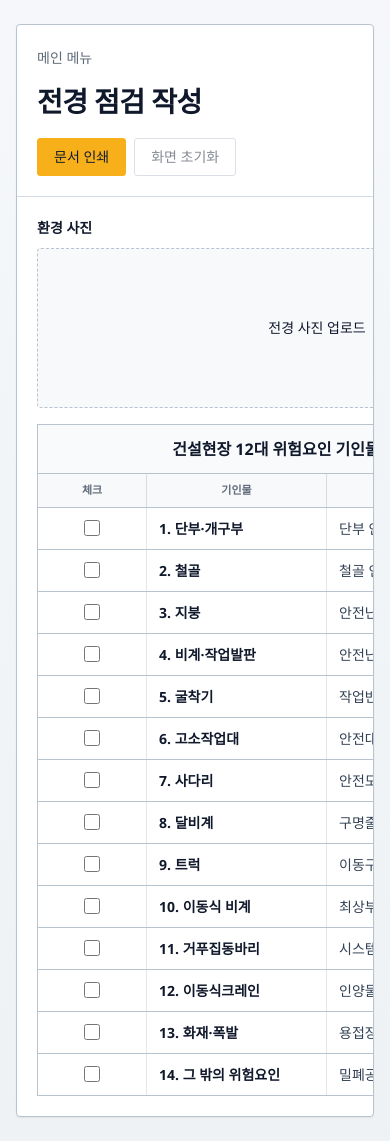
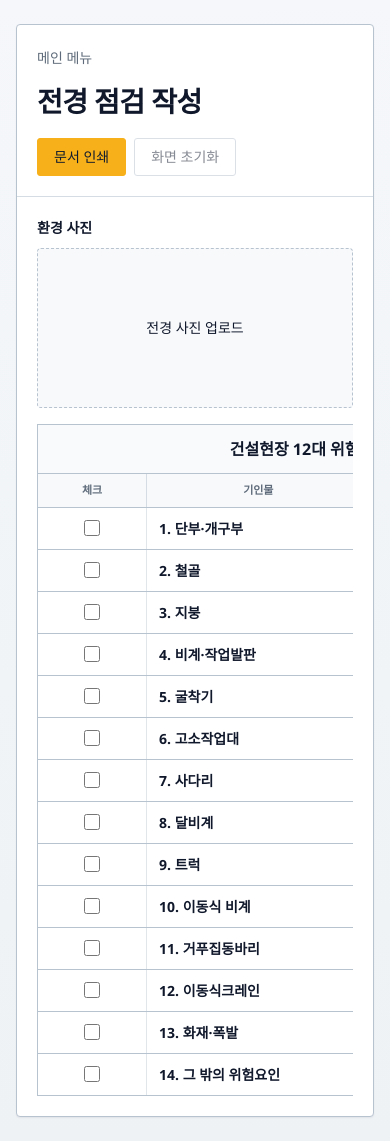
Before and after one commit to hosooregai-netizen/saftysite, a Next.js app: page /site-overview in a window 390 px wide. Built offline with nearby package versions, Linux system fonts and the light colour scheme.

Commit message:
Fix mobile overview upload overflow

```diff
--- a/components/site-overview/SiteOverviewChecklist.module.css
+++ b/components/site-overview/SiteOverviewChecklist.module.css
@@ -5,11 +5,13 @@
 
 .contentFrame {
   position: relative;
+  min-width: 0;
 }
 
 .contentShell {
   display: grid;
   gap: 16px;
+  min-width: 0;
   transition:
     filter 0.2s ease,
     opacity 0.2s ease;
@@ -25,11 +27,13 @@
 .stack {
   display: grid;
   gap: 16px;
+  min-width: 0;
 }
 
 .fieldBlock {
   display: grid;
   gap: 10px;
+  min-width: 0;
 }
 
 .fieldHeader {
@@ -48,6 +52,7 @@
 .tableFrame {
   width: 100%;
   max-width: 100%;
+  min-width: 0;
 }
 
 .checklistTable {
@@ -164,7 +169,6 @@
   border-inline: 1px solid var(--erp-line-strong);
   border-bottom: 1px solid var(--erp-line-strong);
   background-color: var(--erp-panel-muted);
-  min-width: 560px;
 }
 
 .mobileChecklistHeaderMetaItem {
@@ -187,7 +191,6 @@
   border-inline: 1px solid var(--erp-line-strong);
   border-bottom: 1px solid var(--erp-line-strong);
   background-color: #fff;
-  min-width: 560px;
   padding: 0;
 }
 
@@ -385,12 +388,13 @@
     display: none;
   }
 
-  .mobileChecklistList {
-    display: block;
+  .tableFrame {
     overflow-x: auto;
   }
 
-  .mobileChecklistHeader {
+  .mobileChecklistList {
+    display: block;
+    width: max-content;
     min-width: 560px;
   }
 }
```
